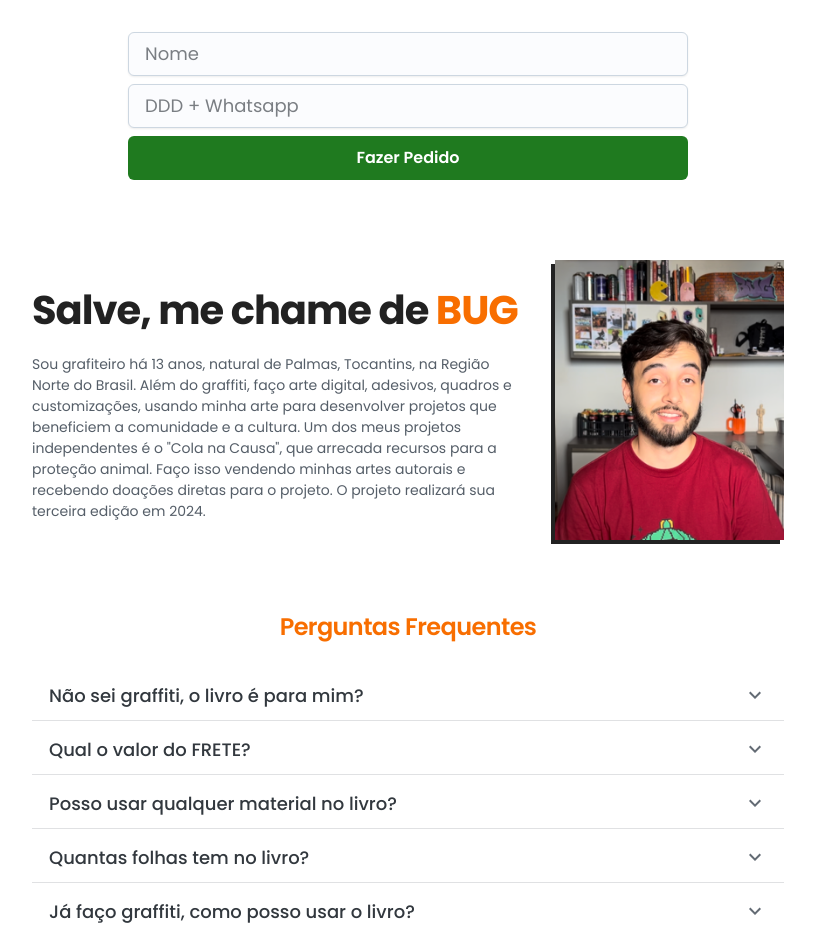
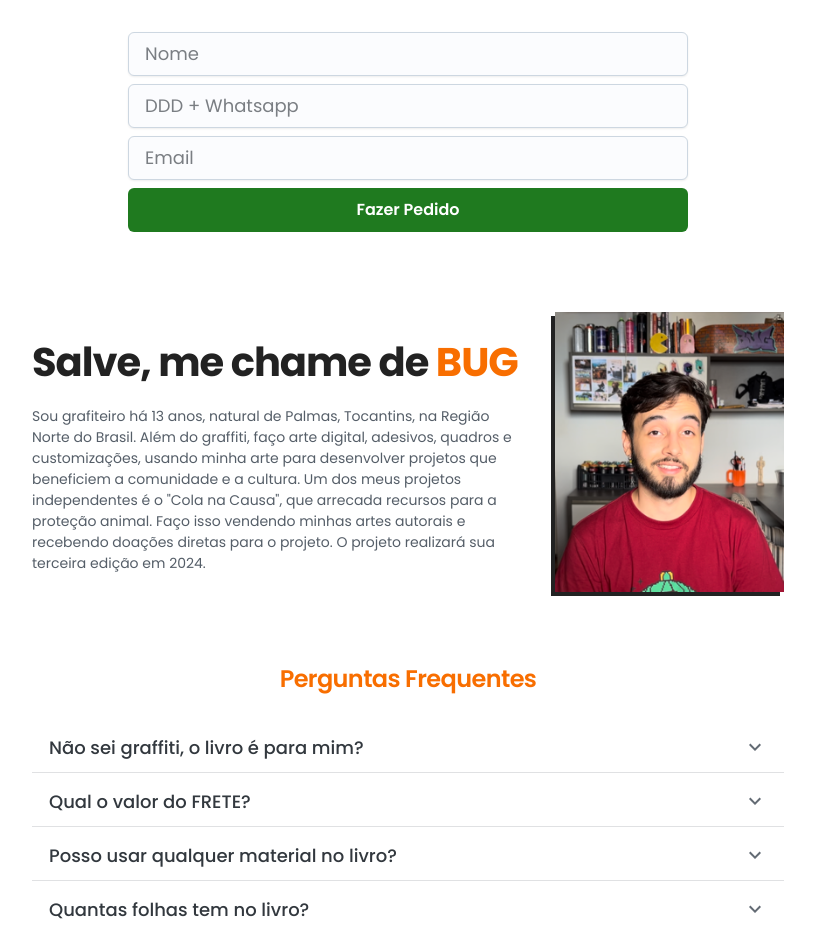
Before and after one commit to jricardocarreira/lp-brasil-graffiti-book, a Next.js app: page / in a window 1280 px wide. Shown: the part 2040-2973 px from the top of the page, without its empty margins (232-1047 px from the left). Built offline with nearby package versions, Linux system fonts and the light colour scheme; no server answers; a web font is replaced by a local one.

Commit message:
feat: dorm email add

```diff
--- a/src/components/FormSubmit.tsx
+++ b/src/components/FormSubmit.tsx
@@ -16,6 +16,7 @@ import React, { RefObject, useState } from "react";
 type Props = { plansRef: RefObject<HTMLDivElement> };
 
 export const FormSubmit = ({ plansRef }: Props) => {
+  const [email, setEmail] = useState("");
   const [name, setName] = useState("");
   const [phone, setPhone] = useState("");
   const [successMessage, setSuccessMessage] = useState<string | null>(null);
@@ -25,9 +26,9 @@ export const FormSubmit = ({ plansRef }: Props) => {
     const formData = new FormData(event.currentTarget);
     const formJson = Object.fromEntries((formData as any).entries());
 
-    posthog.capture('form_submit', formJson);
+    posthog.identify(email, formJson);
 
-    setSuccessMessage("Em breve entrarei em contato!");
+    setSuccessMessage("Em breve entrei em contato!");
 
     setTimeout(() => {
       setSuccessMessage(null);
@@ -40,7 +41,7 @@ export const FormSubmit = ({ plansRef }: Props) => {
       sx={{
         pt: [3, 6],
         px: [2, 0],
-        mt: [4, 4]
+        mt: 4
       }}>
       <div ref={plansRef}>
         <Stack justifyContent="center" alignItems="center">
@@ -50,14 +51,16 @@ export const FormSubmit = ({ plansRef }: Props) => {
             sx={{ fontSize: [24, 32, 40] }}
             maxWidth={[450, 450, 550]}
           >
-            Garanta seu{' '}
+            Garanta seu
+            {' '}
             <Box
               component={'span'}
               display={'inline'}
               sx={{ color: 'primary.500' }}>
               Brasil Graffiti Book
-            </Box>{' '}
+            </Box> {' '}
             por R$93!
+
           </Typography>
           <Typography
             level="body-md"
@@ -87,6 +90,15 @@ export const FormSubmit = ({ plansRef }: Props) => {
             type="tel"
             value={phone}
             onChange={(e) => setPhone(e.target.value)}
+            required
+          />
+          <Input
+            size="lg"
+            placeholder="Email"
+            name="email"
+            type="email"
+            value={email}
+            onChange={(e) => setEmail(e.target.value)}
             required
           />
           <Button color="success" size="lg" type="submit">
@@ -127,5 +139,5 @@ export const FormSubmit = ({ plansRef }: Props) => {
         </Alert>
       )}
     </Container>
-  )
-}
+  );
+};
```
